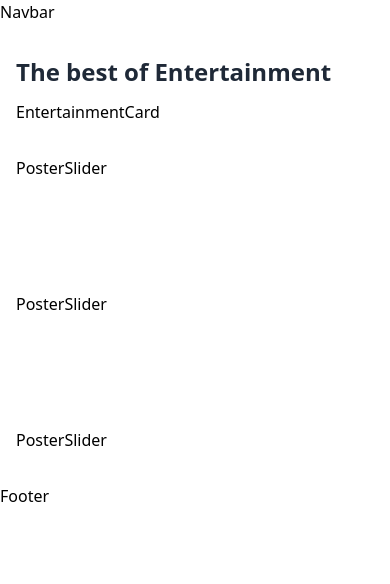
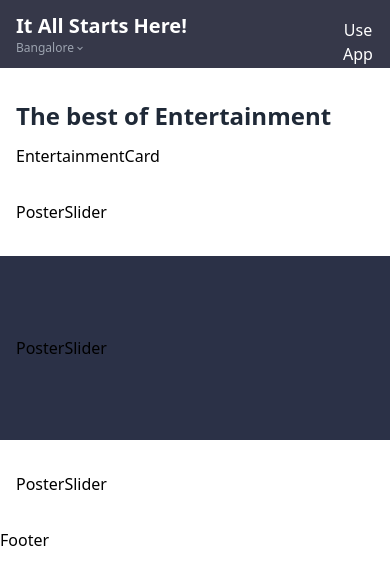
Before and after one commit to AditiPrabhakar/book-my-show, a React (Create React App) app: page / in a window 390 px wide. Shown: the top 584 px of the page. Built offline with nearby package versions, Linux system fonts and the light colour scheme.

Commit message:
Added navbar for small, medium and lg screen sizes

```diff
--- /dev/null
+++ b/src/components/HeroCarousel/Arrows.Component.jsx
@@ -0,0 +1,15 @@
+import React from 'react'
+
+export function nextArrow(props) {
+    return(
+        <>
+            <div className={props.className} style={{color: "red", padding: "10px"}} onClick={props.onClick}></div>
+        </>
+    )
+}
+
+export function prevArrow(props) {
+    <>
+        <div className={props.className} style={{...props.style}} onClick={props.onClick}></div>
+    </>
+}
--- a/src/components/HeroCarousel/HeroCarousel.Component.jsx
+++ b/src/components/HeroCarousel/HeroCarousel.Component.jsx
@@ -1,23 +1,100 @@
 import React, { useState } from 'react'
 import HeroSlider from 'react-slick'
+import { nextArrow, prevArrow } from './Arrows.Component';
 
 const HeroCarousel = () => {
-  const [images, setImages] = useState([]); //& Using an array as there are multiple images
+  //& Using an array as there are multiple images
+   const [images, setImages] = useState([
+    {
+      adult: false,
+      backdrop_path: "/ugS5FVfCI3RV0ZwZtBV3HAV75OX.jpg",
+      genre_ids: [16, 878, 28],
+      id: 610150,
+      original_language: "ja",
+      original_title: "ドラゴンボール超 スーパーヒーロー",
+      overview:
+        "The Red Ribbon Army, an evil organization that was once destroyed by Goku in the past, has been reformed by a group of people who have created new and mightier Androids, Gamma 1 and Gamma 2, and seek vengeance against Goku and his family.",
+      popularity: 5953.989,
+      poster_path: "/rugyJdeoJm7cSJL1q4jBpTNbxyU.jpg",
+      release_date: "2022-06-11",
+      title: "Dragon Ball Super: Super Hero",
+      video: false,
+      vote_average: 8,
+      vote_count: 1426,
+    },
+    {
+      adult: false,
+      backdrop_path: "/rqgeBNWXas1yrAyXxwi9CahfScx.jpg",
+      genre_ids: [53],
+      id: 985939,
+      original_language: "en",
+      original_title: "Fall",
+      overview:
+        "For best friends Becky and Hunter, life is all about conquering fears and pushing limits. But after they climb 2,000 feet to the top of a remote, abandoned radio tower, they find themselves stranded with no way down. Now Becky and Hunter’s expert climbing skills will be put to the ultimate test as they desperately fight to survive the elements, a lack of supplies, and vertigo-inducing heights.",
+      popularity: 6731.327,
+      poster_path: "/9f5sIJEgvUpFv0ozfA6TurG4j22.jpg",
+      release_date: "2022-08-11",
+      title: "Fall",
+      video: false,
+      vote_average: 7.4,
+      vote_count: 346,
+    },
+  ]);
+
+  const settingLG = {  //For large screen sizes
+    arrows: true,
+    slidesToShow: 1,
+    infinite: true,
+    speed: 500,
+    slideToScroll: 1,
+    nextArrow: <nextArrow />,
+    prevArrow: <prevArrow />,
+  };
+  const settings = { //For small screen sizes
+    arrows: true,
+    slidesToShow: 1,
+    infinite: true,
+    speed: 500,
+    slideToScroll: 1,
+    nextArrow: <nextArrow/>,
+    prevArrow: <prevArrow/>,
+  };
+
   return (
     <>
     <div className='lg:hidden'>
-      <HeroSlider />
+      <HeroSlider {...settings}>
       {
         images.map((image) => {
           <div className='w-full h-56 md:h-80 py-3'>
-            <img src="" alt="Hero Banner" className='w-full h-full rounded-md object-cover' />
+            <img
+              src= {`https://image.tmdb.org/t/p/original${images.backdrop_path}`}
+              alt="Hero Banner"
+              className='w-full h-full rounded-md object-cover'
+            />
 
           </div>
         })
       }
+      </HeroSlider>
 
     </div>
-    <div className='hidden lg:block'></div>
+    <div className='hidden lg:block'>
+      <HeroSlider {...settingLG}>
+      {
+        images.map((image) => {
+          <div className='w-full h-96 px-2 py-3'>
+            <img
+              src= {`https://image.tmdb.org/t/p/original${images.backdrop_path}`}
+              alt="Hero Banner"
+              className='w-full h-full rounded-md object-cover'
+            />
+
+          </div>
+        })
+      }
+      </HeroSlider>
+    </div>
     </>
   )
 }
--- a/src/components/Navbar/Navbar.Component.jsx
+++ b/src/components/Navbar/Navbar.Component.jsx
@@ -1,9 +1,86 @@
 import React from 'react'
+import { BiChevronDown, BiMenu, BiSearch } from 'react-icons/bi'
 
-const Navbar = () => {
-  return (
-    <div>Navbar</div>
+function NavSm() {
+  return(
+    <>
+      <div className="text-white flex items-center justify-between">
+        <div>
+          <h3 className="text-xl font-bold">It All Starts Here!</h3>
+          <span className="text-gray-400 text-xs flex items-center cursor-pointer hover:text-white">
+            Bangalore <BiChevronDown />
+          </span>
+        </div>
+        <div className="w-8 h-8">
+          <button>Use App</button>
+          <BiSearch className="w-full h-full" />
+        </div>
+      </div>
+    </>
   )
 }
 
-export default Navbar
+function NavMd() {
+  return (
+    <>
+      <div className="w-10 h-10">
+        <img src="" alt="logo" className="w-full h-full" />
+      </div>
+      <div className="w-full flex items-center gap-3 bg-white px-3 py-1 rounded-md">
+        <BiSearch />
+        <input
+          type="search"
+          className="w-full bg-transparent border-none focus:outline-none"
+        />
+      </div>
+    </>
+  );
+}
+
+function NavLg() {
+  return (
+    <>
+      <div className="container flex mx-auto px-4 items-center justify-between">
+        <div className="flex items-center w-1/2 gap-3">
+          <div className="w-10 h-10">
+            <img src="" alt="logo" className="w-full h-full" />
+          </div>
+          <div className="w-full flex items-center gap-3 bg-white px-3 py-1 rounded-md">
+            <BiSearch />
+            <input
+              type="search"
+              className="w-full bg-transparent border-none focus: outline-none"
+              placeholder="Search for movies, events, plays, sports and activites"
+            />
+          </div>
+        </div>
+      </div>
+    </>
+  );
+}
+
+// Main Component
+const Navbar = () => {
+  return (
+    <nav className="bg-darkBackground-700 px-4 py-3">
+      {/* Small Screen NavBar */}
+      {/* >= md its hidden, only visible on small screen size */}
+      <div className="md:hidden">
+        {/* <div className="sm:flex md:hidden lg:hidden"> */}
+        <NavSm />
+      </div>
+
+      {/* Medium Screen Size */}
+      <div className="hidden md:flex lg:hidden">
+        <NavMd />
+      </div>
+
+      {/* Large Screen Size */}
+      <div className="hidden md:hidden lg:flex">
+        <NavLg />
+      </div>
+    </nav>
+  );
+};
+
+export default Navbar;
--- a/tailwind.config.js
+++ b/tailwind.config.js
@@ -6,9 +6,30 @@ module.exports = {
   theme: {
     extend: {
       colors:{
-        darkBackground:{
+        darkBackground: {
           50: "#edf1fc",
-        }
+          100: "#d3d4e1",
+          200: "#b6b8c9",
+          300: "#989bb2",
+          400: "#7c7f9b",
+          500: "#636582",
+          600: "#4c4f66",
+          700: "#363849",
+          800: "#21222e",
+          900: "#0a0a16",
+        },
+        premier: {
+          50: "#edf4fd",
+          100: "#ced7e5",
+          200: "#afbbcf",
+          300: "#909fbb",
+          400: "#7081a7",
+          500: "#57668e",
+          600: "#444d6f",
+          700: "#303650",
+          800: "#2b3147",
+          900: "#080d17",
+        },
       }
     },
   },
```
